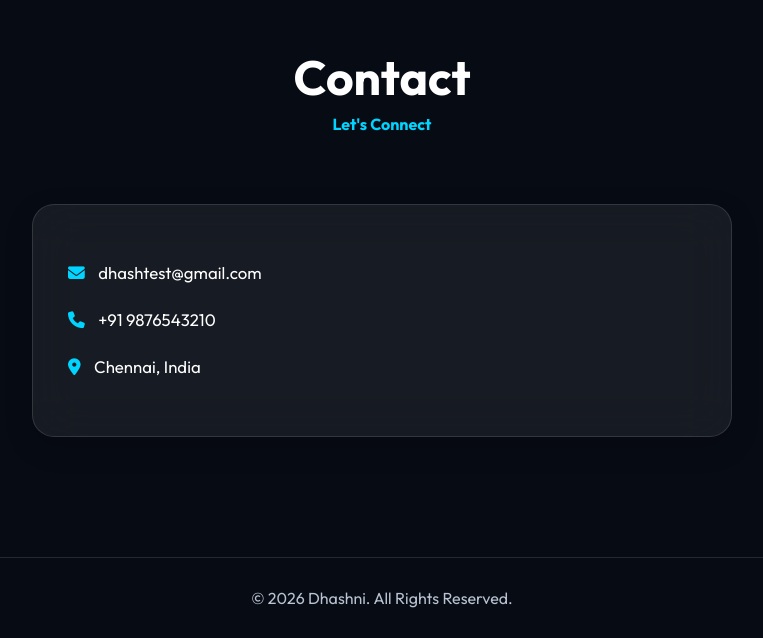
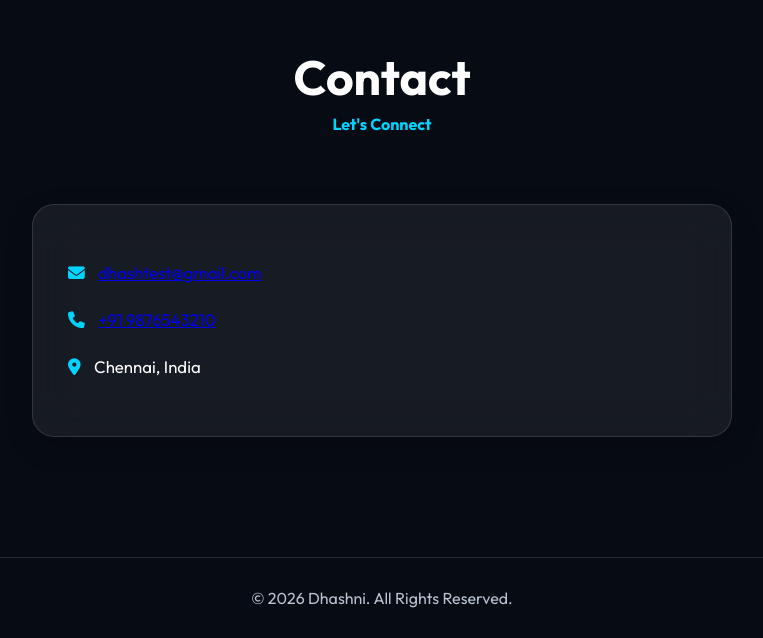
Before and after one commit to dhashni-dev/CodSoft, a plain HTML site: page Portfolio/index.html in a window 1280 px wide. Shown: the part 3057-3695 px from the top of the page, without its empty margins (258-1021 px from the left). Drawn offline with Linux system fonts and the light colour scheme.

Commit message:
Add mailto link to contact section

```diff
--- a/Portfolio/index.html
+++ b/Portfolio/index.html
@@ -298,12 +298,12 @@
 
                 <p>
                     <i class="fas fa-envelope"></i>
-                    dhashtest@gmail.com
+                    <a href="mailto:dhashtest@gmail.com">dhashtest@gmail.com</a>
                 </p>
 
                 <p>
                     <i class="fas fa-phone"></i>
-                    +91 9876543210
+                    <a href="tel:+919876543210">+91 9876543210</a>
                 </p>
 
                 <p>
```
